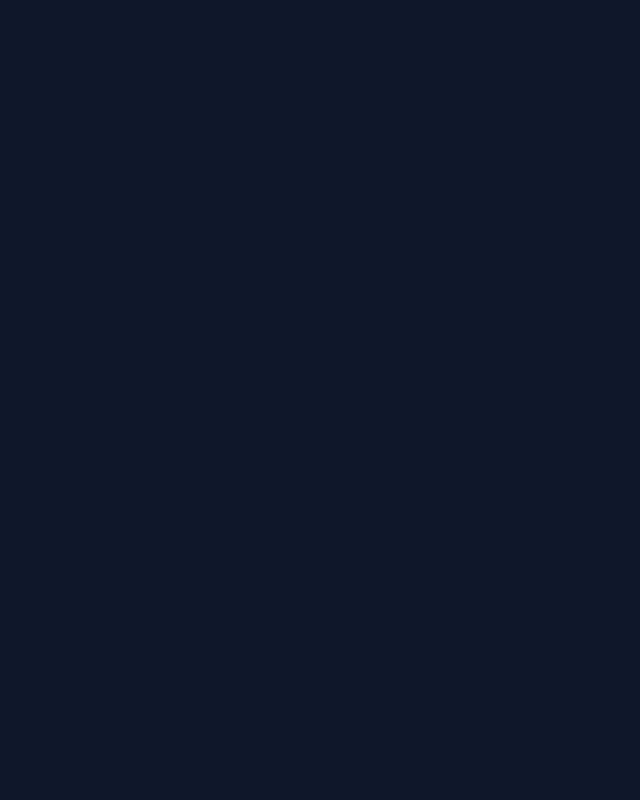
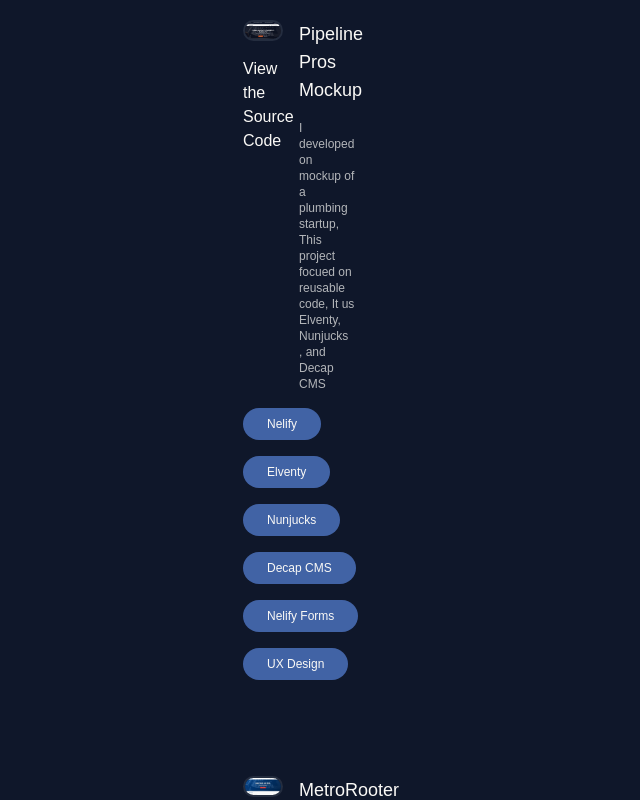
Before and after one commit to Indigo9898/Updated-Portfolio, a Next.js app: page / in a window 1280 px wide. Shown: the part 7420-8220 px from the top of the page, without its empty margins (469-1109 px from the left). Before the commit the page ends 7464 px from the top, so only its background shows below. Built offline with nearby package versions, Linux system fonts and the light colour scheme.

Commit message:
Add ProjectItem components for two plumbing projects
Added two ProjectItem components for Pipeline Pros and MetroRooter projects, including images, descriptions, source code links, and skills used.

```diff
--- a/app/components/Projects.jsx
+++ b/app/components/Projects.jsx
@@ -36,6 +36,43 @@
       linkhref="https://www.shsu.edu/dept/cashiers/tuition-fees"
       />
 
+      <ProjectItem
+        imgSrc="/PipeLinePro.PNG"
+        title="Pipeline Pros Mockup"
+        description="I developed on mockup of a plumbing startup, This project focued on reusable code, It us Elventy, Nunjucks
+, and Decap CMS"
+        srcCode={true}
+        gitSrc = "https://github.com/Indigo9898/PlumberPortfolio1"
+        skills = {{
+            1: "Nelify",
+            2: "Elventy",
+            3: "Nunjucks",
+            4: "Decap CMS",
+            5: "Nelify Forms",
+            6: "UX Design",
+        }}
+        key="PipeLine Pros"
+        linkhref="https://wonderful-baklava-aa0af3.netlify.app/"
+      />
+
+      <ProjectItem
+        imgSrc="/MetroRooter.PNG"
+        title="MetroRooter"
+        description="I developed on mockup of a plumbing startup, This project focued on reusable code, It us Elventy, Nunjucks
+, and Decap CMS. This project utilized a new Bento Box Modern formatting"
+        srcCode={true}
+        gitSrc = "https://github.com/Indigo9898/PlumberPortfolio2"
+        skills = {{
+            1: "Nelify",
+            2: "Elventy",
+            3: "Nunjucks",
+            4: "Decap CMS",
+            5: "Nelify Forms",
+            6: "UX Design",
+        }}
+        key="MetroRooter"
+        linkhref="https://plumberportfolio2.netlify.app/"
+      />
     </div>
   );
 };
```
